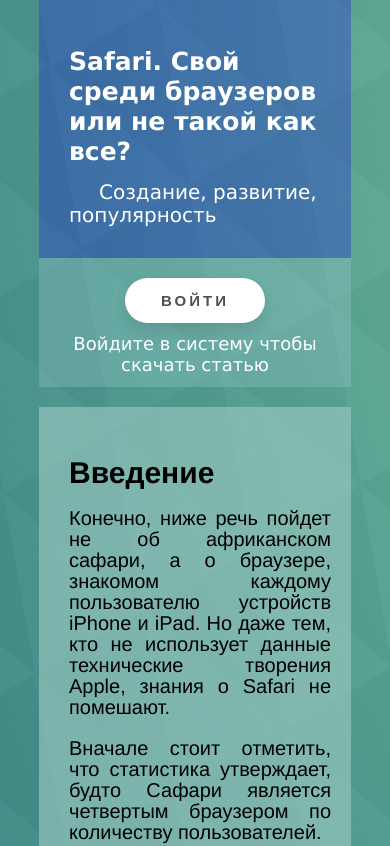
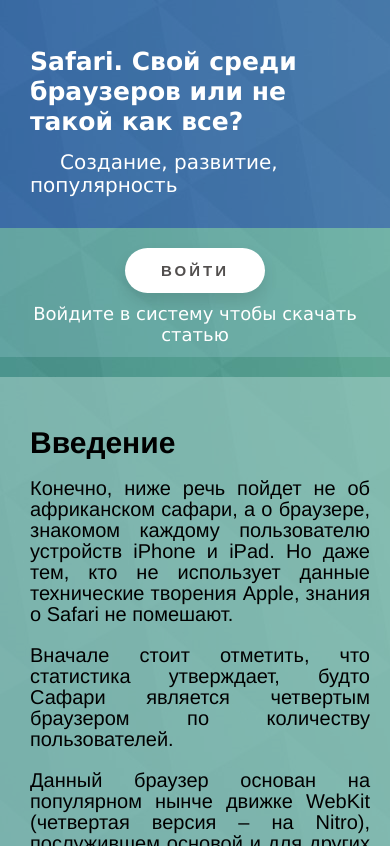
Before and after one commit to ADPopov/myApp, a website: page views/index.html in a window 390 px wide. Shown: the top 846 px of the page. Drawn offline with Linux system fonts and the light colour scheme.

Commit message:
margin of body is 0

```diff
--- a/public/stylesheets/style.css
+++ b/public/stylesheets/style.css
@@ -328,6 +328,11 @@
 }
 
 @media screen and (max-width: 950px) {
+    body {
+        margin-left: 0%;
+        margin-right: 0%;
+    }
+
     .header {
         display: inline;
     }
@@ -404,6 +409,10 @@
 
     }
 
+    .body {
+        margin: 0;
+    }
+
     .contact_form button {
         margin-left: auto;
     }
```
